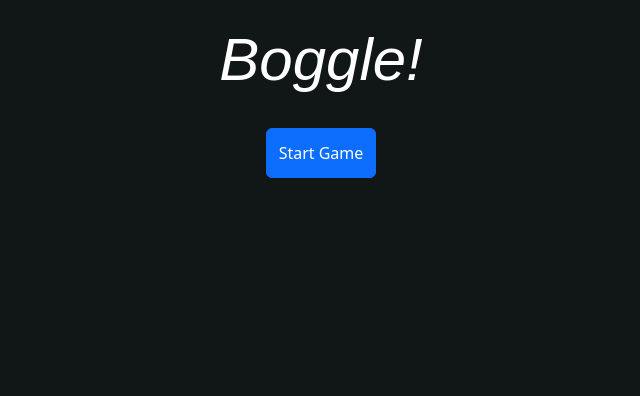
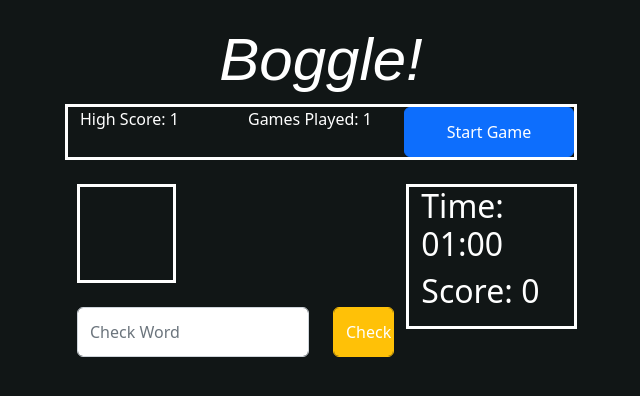
Before and after one commit to gerardoh13/flask-boggle, a Flask app: template templates/board.html in a window 1280 px wide. Shown: the top 396 px of the page, without its empty margins (319-959 px from the left). Run offline with Flask 2, Linux system fonts and the light colour scheme; the visitor is signed in with stand-in values (Sample User, id 1); the template is opened without the code that fills it: most values are stand-ins (such as "Sample title", 1, 10 or a date in 2020); parts of the project's set-up code (start-up, migrations or seed data) failed here and were passed over.

Commit message:
added stats

```diff
--- a/app.py
+++ b/app.py
@@ -11,11 +11,13 @@ app.config['DEBUG_TB_INTERCEPT_REDIRECTS'] = False
 
 debug = DebugToolbarExtension(app)
 
+
 @app.route('/')
 def show_homepage():
     session['board'] = boggle_game.make_board()
     boggle_board = session['board']
     return render_template('board.html', board=boggle_board)
+
 
 @app.route('/check-word', methods=['POST'])
 def check_word():
@@ -24,3 +26,14 @@ def check_word():
     valid = jsonify(result=boggle_game.check_valid_word(board, word))
     print(valid)
     return valid
+
+
+@app.route('/game-over', methods=['POST'])
+def game_over():
+    score = int(request.form['score'])
+    highscore = session.get("highscore", 0)
+    nplays = session.get("nplays", 0)
+
+    session['nplays'] = nplays + 1
+    session['highscore'] = max(score, highscore)
+    return jsonify(newRecord=score > highscore)
--- a/static/app.js
+++ b/static/app.js
@@ -3,12 +3,13 @@ const guessInput = document.getElementById("guessInput");
 const scoreDisplay = document.getElementById("scoreDisplay");
 const playedList = document.getElementById("playedList");
 const flashUl = document.getElementById("flash");
-const timerDisplay = document.getElementById("timer")
-const newGameBtn = document.getElementById("newGame")
-const mainDiv = document.getElementById("main")
+const timerDisplay = document.getElementById("timer");
+const newGameBtn = document.getElementById("newGame");
+const mainDiv = document.getElementById("main");
+const highScoreDis = document.getElementById("highscore");
 let score = 0;
 let time = 60;
-let gameOver = true
+let gameOver = true;
 let timer;
 wordsPlayed = [];
 
@@ -102,10 +103,8 @@ function clockify(time) {
 }
 
 function tick() {
-  if (time === 0){
-    startStop()
-    gameOver = true
-    flashMsg("Game Over!")
+  if (time === 0) {
+    onGameOver();
   } else {
     time--;
     let newTime = clockify(time);
@@ -134,11 +133,36 @@ window.accurateInterval = function (fn, time) {
 };
 
 newGameBtn.addEventListener("click", () => {
-  if (mainDiv.style.display === "none"){
-    console.log('good')
-    mainDiv.style.display = ""
-    gameOver = false
-    startStop()
+  tds = Array.from(document.querySelectorAll("#boardDiv td"));
+  if (tds[0].style.visibility === "") {
+    for (let i = 0; i < tds.length; i++) {
+      tds[i].style.visibility = "visible";
+    }
+    gameOver = false;
+    guessInput.focus();
+    startStop();
+    newGameBtn.innerText = "New Game";
+  } else {
+    location.reload();
   }
+});
 
-})
+async function onGameOver() {
+  startStop();
+  gameOver = true;
+  flashMsg("Game Over!");
+  score = scoreDisplay.innerText.replace("Score: ", "");
+  const bodyFormData = new FormData();
+  bodyFormData.append("score", score);
+  const res = await axios({
+    url: "/game-over",
+    method: "POST",
+    data: bodyFormData,
+  });
+  if (res.data.newRecord) {
+    flashMsg("New High Score!");
+    highScoreDis.innerText = "High Score: score";
+  } else {
+    flashMsg("Better Luck Next Time!");
+  }
+}
--- a/static/style.css
+++ b/static/style.css
@@ -4,6 +4,7 @@ body {
   flex-direction: column;
   justify-content: center;
   align-items: center;
+  color: white;
 }
 
 #boardDiv {
@@ -13,8 +14,9 @@ body {
 #boardDiv td {
   width: 6rem;
   height: 6rem;
-  color: white;
   font-size: x-large;
+  border: solid;
+  visibility: hidden;
 }
 
 #header {
@@ -33,17 +35,22 @@ button {
 input {
   min-height: 50px;
 }
-
+#stats {
+  width: 40%;
+  border: solid;
+}
 #main {
   width: 40%;
 }
 li {
-  color: white;
   font-size: x-large;
 }
-.pannel h2 {
+#pannel {
+  border: solid;
+  height: 100%;
+}
+#pannel h2 {
   text-align: left;
-  color: white;
 }
 #boardDiv li {
   color: red;
--- a/templates/board.html
+++ b/templates/board.html
@@ -1,9 +1,14 @@
 {% extends "base.html" %} {% block title %} Boggle {% endblock %} {% block
 content %}
 <h1 id="header">Boggle!</h1>
+<div id="stats" class="row">
+  <p id="highscore" class="col">High Score: {{ session.highscore }}</p>
+  <p class="col"> Games Played: {{ session.nplays }}</p>
+  <button id="newGame" class="btn btn-primary col">Start Game</button>
+</div>
 <br />
-<div class="row" id="main" style="display: none;">
-  <div id="boardDiv" class="col-8">
+<div class="row" id="main">
+  <div id="boardDiv" class="col-xl-8 col-xs=12">
     <table id="board">
       {% for row in board %}
       <tr>
@@ -33,12 +38,11 @@ content %}
     <br />
     <ul id="flash"></ul>
   </div>
-  <div class="col-4 pannel">
+  <div id="pannel" class="col-xl-4 col-xs-12">
     <h2 id="timer">Time: 01:00</h2>
     <h2 id="scoreDisplay">Score: 0</h2>
     <ul id="playedList"></ul>
   </div>
 </div>
-<button id="newGame" class="btn btn-primary">Start Game</button>
 
 {% endblock %}
```
